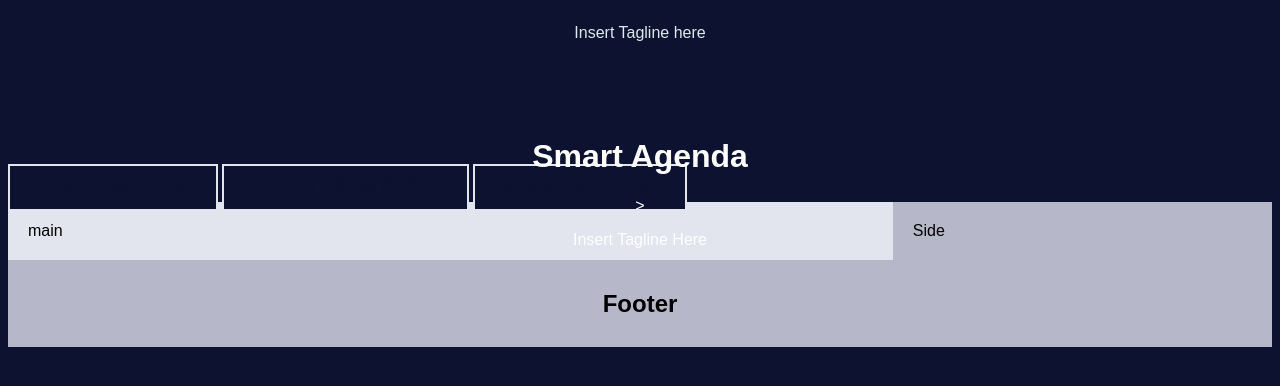
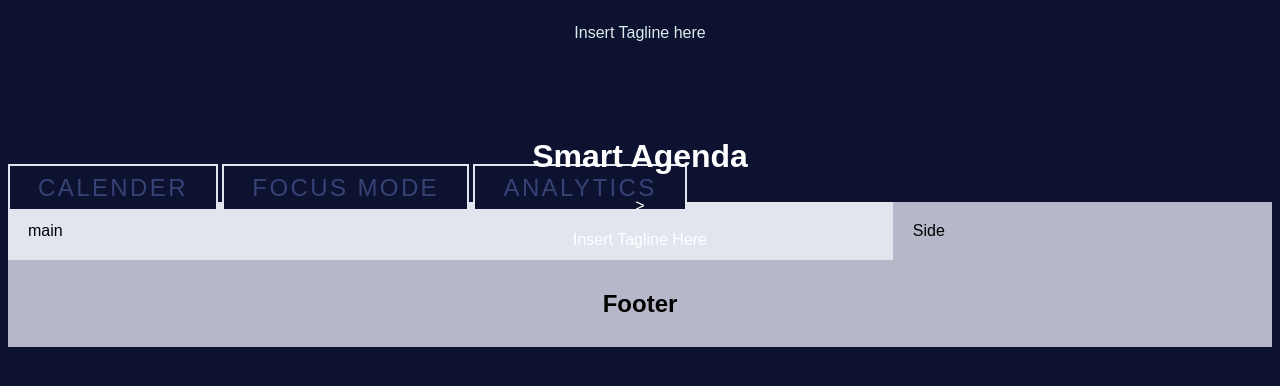
Before and after one commit to GIZMO-08/C2C-Smart_AgendaAI, a PHP site: page / in a window 1280 px wide. Shown: the part 209-595 px from the top of the page. Run offline with PHP 8.4, Linux system fonts and the light colour scheme.

Commit message:
Color changes

```diff
--- a/style.css
+++ b/style.css
@@ -7,7 +7,7 @@ body {
 .header {
     padding: 80px;
     text-align: center;
-    /*background: #e2e4ee;*/
+    background: #0c1230;
     color: #dbebee;
 
 }
@@ -40,7 +40,7 @@ body {
 }
 
 .navbar a.hover {
-    /*background-color: #6f658669;*/
+    background-color: #6f658669;*/
     color: rgb(239, 237, 243);
     letter-spacing: 0.25em;
     box-shadow: 0 0 35px var(--clr);
@@ -110,7 +110,7 @@ body {
 .btn {
     position: relative;
     background:#e2e4ee;
-    color:#0c1230;
+    color:#374275;
     text-decoration:none;
     text-transform: uppercase;
     font-size: 1.5em;
```
